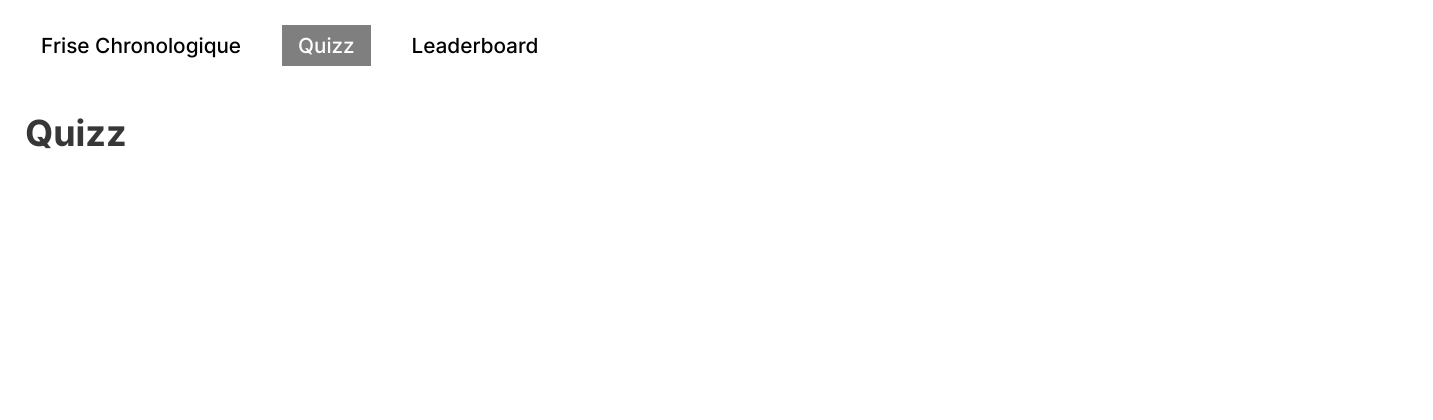
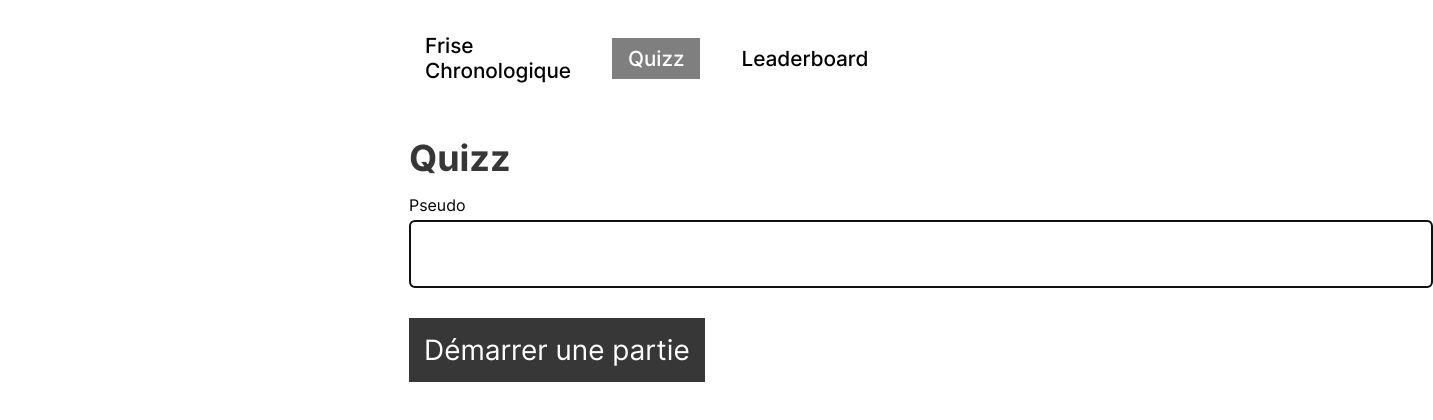
Before and after one commit to Loshido/FriseQuizz-Temp, a Nuxt app: page /quizz in a window 1280 px wide. Shown: the top 420 px of the page, 1433 px wide, since content can reach past the window. Built offline with nearby package versions, Linux system fonts and the light colour scheme.

Commit message:
Mise en place du Quizz. ❓

```diff
--- a/app.vue
+++ b/app.vue
@@ -12,4 +12,10 @@ a{text-decoration: none;}
 	margin: 0;
 	box-sizing: border-box;
 	font-family: "Inter";}
+
+@media (min-width: 1000px) {
+	main{
+		margin: 0 30vw;
+	}
+}
 </style>
--- a/pages/quizz.vue
+++ b/pages/quizz.vue
@@ -1,12 +1,42 @@
 <template>
     <main>
         <Navigation titre="Quizz" />
-        <section class="login">
-
-        </section>
+        <form>
+            <label for="username">Pseudo</label>
+            <input required id="username" autofocus type="text" maxlength="20">
+            <button type="submit">Démarrer une partie</button>
+        </form>
     </main>
 </template>
 
-<script setup>
-    const authentificated = ref(false)
-</script>
+<style>
+form{
+    background-color: #fff;
+    margin-bottom: -10px;
+
+    width: 100%;
+    height: auto;
+    padding: 10px 25px;}
+form > input{
+    z-index: 1;
+    position: relative;
+    margin: 5px 0;
+    padding: 15px;
+
+    border: 2px solid rgb(55,55,55);
+    border-radius: 5px;
+
+    width: 80vw;
+    font-size: 1.75em;
+    color: rgb(55,55,55);}
+form > button[type="submit"]{
+    margin-top: 25px;
+    padding: 15px;
+    font-size: 1.75em;
+    color: #fff;
+    background-color: rgb(55,55,55);}
+form > button[type="submit"]:disabled{
+    background-color: rgba(55,55,55, 0.2);}
+form > button[type="submit"]:hover{
+    background-color: rgba(55,55,55, 0.9);}
+</style>
```
Also changed, not shown: pages/game.vue (added).
